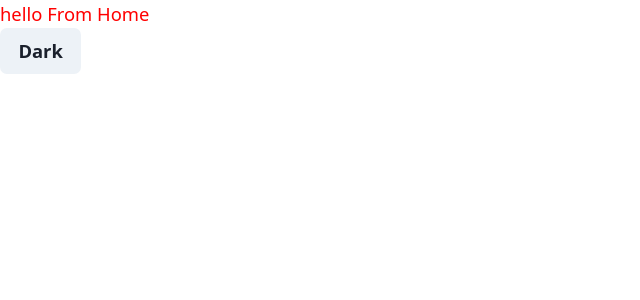
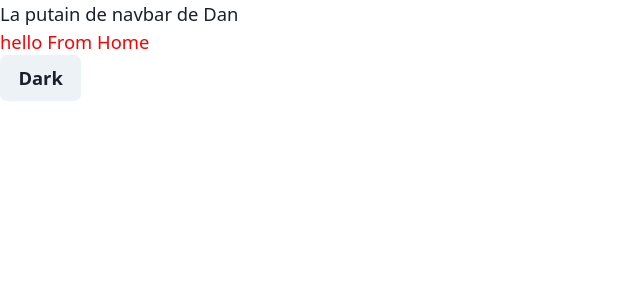
Before and after one commit to Skuskusku13/la_recherche_td, a Next.js app: page / in a window 1280 px wide. Shown: the top 300 px of the page, without its empty margins (0-640 px from the left). Built offline with nearby package versions, Linux system fonts and the light colour scheme.

Commit message:
new(navbar)

```diff
--- a/components/Navbar.jsx
+++ b/components/Navbar.jsx
@@ -1,4 +1,5 @@
-import React from 'react'
+import React from 'react';
+import "../css/navbar.css";
 
  const Navbar = () => {
   return (
--- a/pages/_app.js
+++ b/pages/_app.js
@@ -1,9 +1,12 @@
 import theme from '../Theme/Theme';
 import { ChakraProvider } from '@chakra-ui/react';
+import Navbar from '../components/navbar';
+import "../css/navbar.css";
 
 function MyApp({ Component, pageProps }) {
     return (
         <ChakraProvider theme={theme}>
+            <Navbar />
             <Component {...pageProps} />
         </ChakraProvider>
     );
```
Also changed, not shown: css/navbar.css (added).
